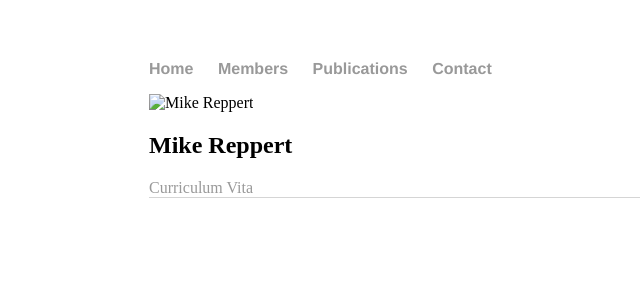
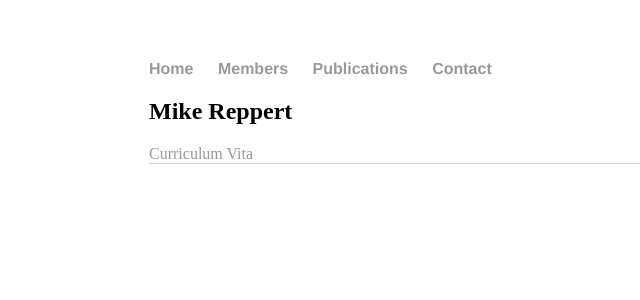
Before and after one commit to mreppert/mreppert.github.io, a Jekyll site: the page built from members/index.html, in a window 1280 px wide. Shown: the top 300 px of the page, without its empty margins (43-683 px from the left). Built offline with Jekyll 4.4.1, drawn with Linux system fonts in a browser that asks for light colours.

Commit message:
Update index.html

```diff
--- a/members/index.html
+++ b/members/index.html
@@ -6,7 +6,7 @@ title: Reppert Research Group
 <html>
 
 <body>
-  <img src="members/mike_reppert.jpg" alt="Mike Reppert">
+  <!--<img src="members/mike_reppert.jpg" alt="Mike Reppert"  width="218" height="250">-->
   <h2>Mike Reppert</h2>
   <a href="/cv/CV.pdf">Curriculum Vita</a>
 
```
